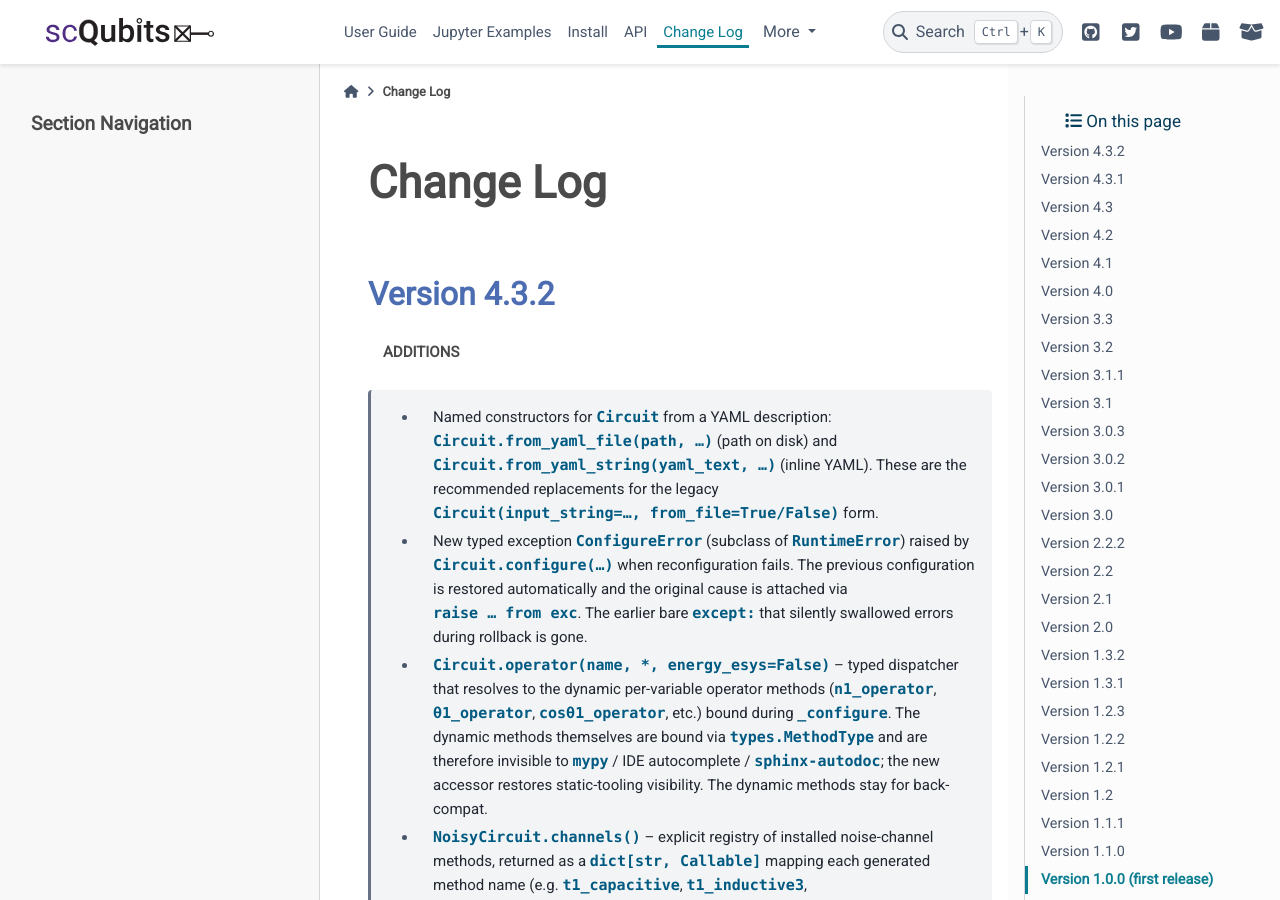
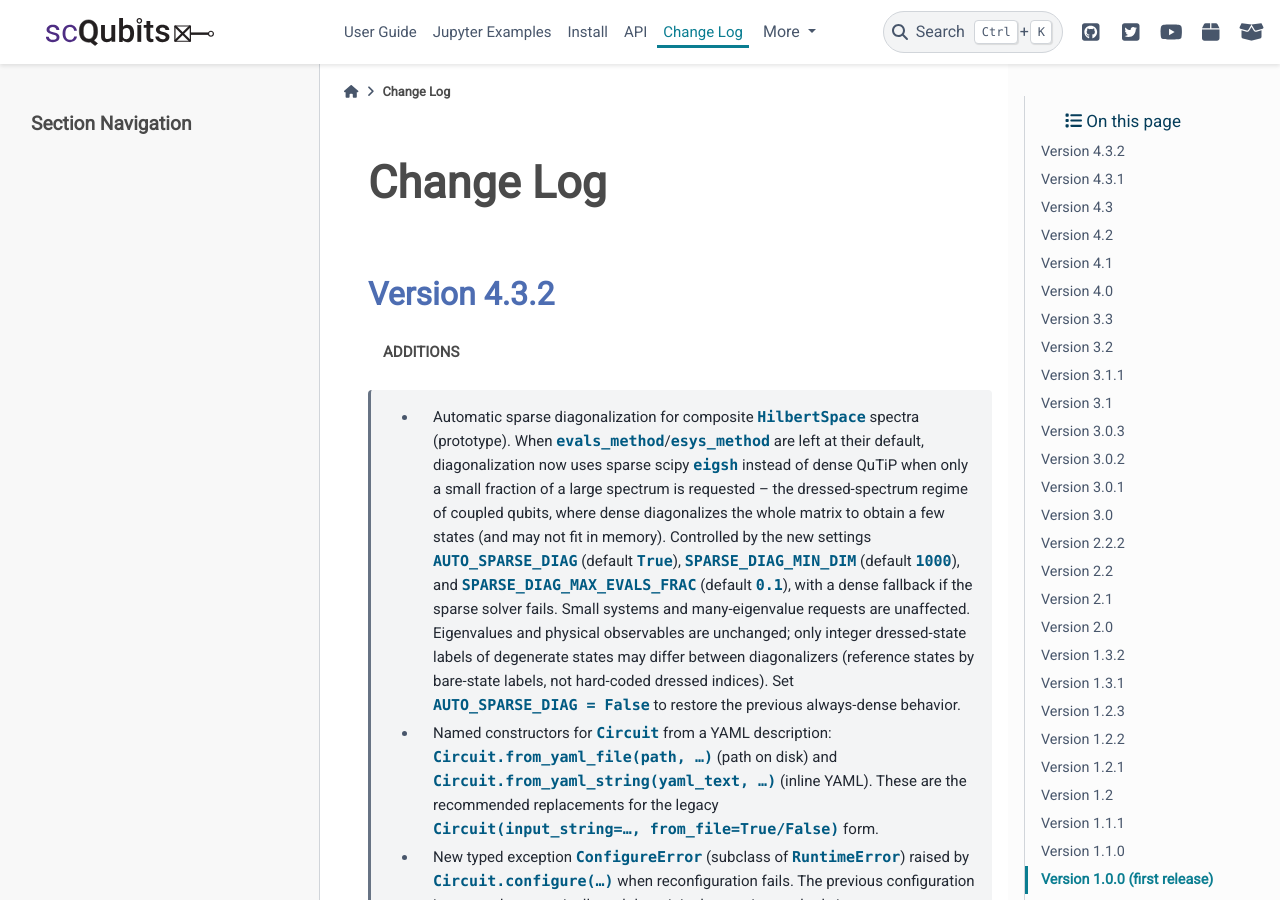
Before and after one commit to scqubits/scqubits-doc, a Sphinx documentation site: the page built from docs/source/changelog.rst, in a window 1280 px wide and 900 px high. Built offline with Sphinx 7.4.7 and the PyData theme 0.15.4, drawn with Linux system fonts in a browser that asks for light colours; pages that are not in the unit, such as notebooks, are missing from menus.

Commit message:
docs: document automatic sparse diagonalization (AUTO_SPARSE_DIAG)
- Add AUTO_SPARSE_DIAG to the user-accessible settings table (with the
  SPARSE_DIAG_MIN_DIM / SPARSE_DIAG_MAX_EVALS_FRAC thresholds noted).
- Add a 4.3.2 changelog entry describing the sparse-diagonalization default for
  composite HilbertSpace spectra, the controlling settings, and the
  degenerate-dressed-label caveat.

```diff
--- a/docs/source/changelog.rst
+++ b/docs/source/changelog.rst
@@ -11,6 +11,23 @@ Version 4.3.2
 +++++++++++++
 
 **ADDITIONS**
+
+    - Automatic sparse diagonalization for composite `HilbertSpace`
+      spectra (prototype). When `evals_method`/`esys_method` are left
+      at their default, diagonalization now uses sparse scipy `eigsh`
+      instead of dense QuTiP when only a small fraction of a large
+      spectrum is requested -- the dressed-spectrum regime of coupled
+      qubits, where dense diagonalizes the whole matrix to obtain a few
+      states (and may not fit in memory). Controlled by the new
+      settings `AUTO_SPARSE_DIAG` (default `True`), `SPARSE_DIAG_MIN_DIM`
+      (default `1000`), and `SPARSE_DIAG_MAX_EVALS_FRAC` (default `0.1`),
+      with a dense fallback if the sparse solver fails. Small systems
+      and many-eigenvalue requests are unaffected. Eigenvalues and
+      physical observables are unchanged; only integer dressed-state
+      labels of degenerate states may differ between diagonalizers
+      (reference states by bare-state labels, not hard-coded dressed
+      indices). Set `AUTO_SPARSE_DIAG = False` to restore the previous
+      always-dense behavior.
 
     - Named constructors for `Circuit` from a YAML description:
       `Circuit.from_yaml_file(path, ...)` (path on disk) and
--- a/docs/source/guide/settings/guide-settings.rst
+++ b/docs/source/guide/settings/guide-settings.rst
@@ -34,6 +34,11 @@ scqubits has a few internal parameters that can be changed by the user:
 +------------------------------+------------------------------+-------------------------------------------------------------------+
 | ``NUM_CPUS``                 | int                          | Number of cores to be used in parallelization (default: 1)        |
 +------------------------------+------------------------------+-------------------------------------------------------------------+
+| ``AUTO_SPARSE_DIAG``         | True / False (default: True) | Use sparse diagonalization (scipy eigsh) instead of dense for the |
+|                              |                              | default evals_method/esys_method when few eigenstates of a large  |
+|                              |                              | Hamiltonian are requested (thresholds SPARSE_DIAG_MIN_DIM,        |
+|                              |                              | SPARSE_DIAG_MAX_EVALS_FRAC); falls back to dense on failure.      |
++------------------------------+------------------------------+-------------------------------------------------------------------+
 | ``FUZZY_SLICING``            | True / False (default: False)| Whether to enable approximate value-based slicing                 |
 +------------------------------+------------------------------+-------------------------------------------------------------------+
 | ``FUZZY_WARNING``            | True / False (default: True) | Whether to warn user about use of approximate values in slicing   |
```
